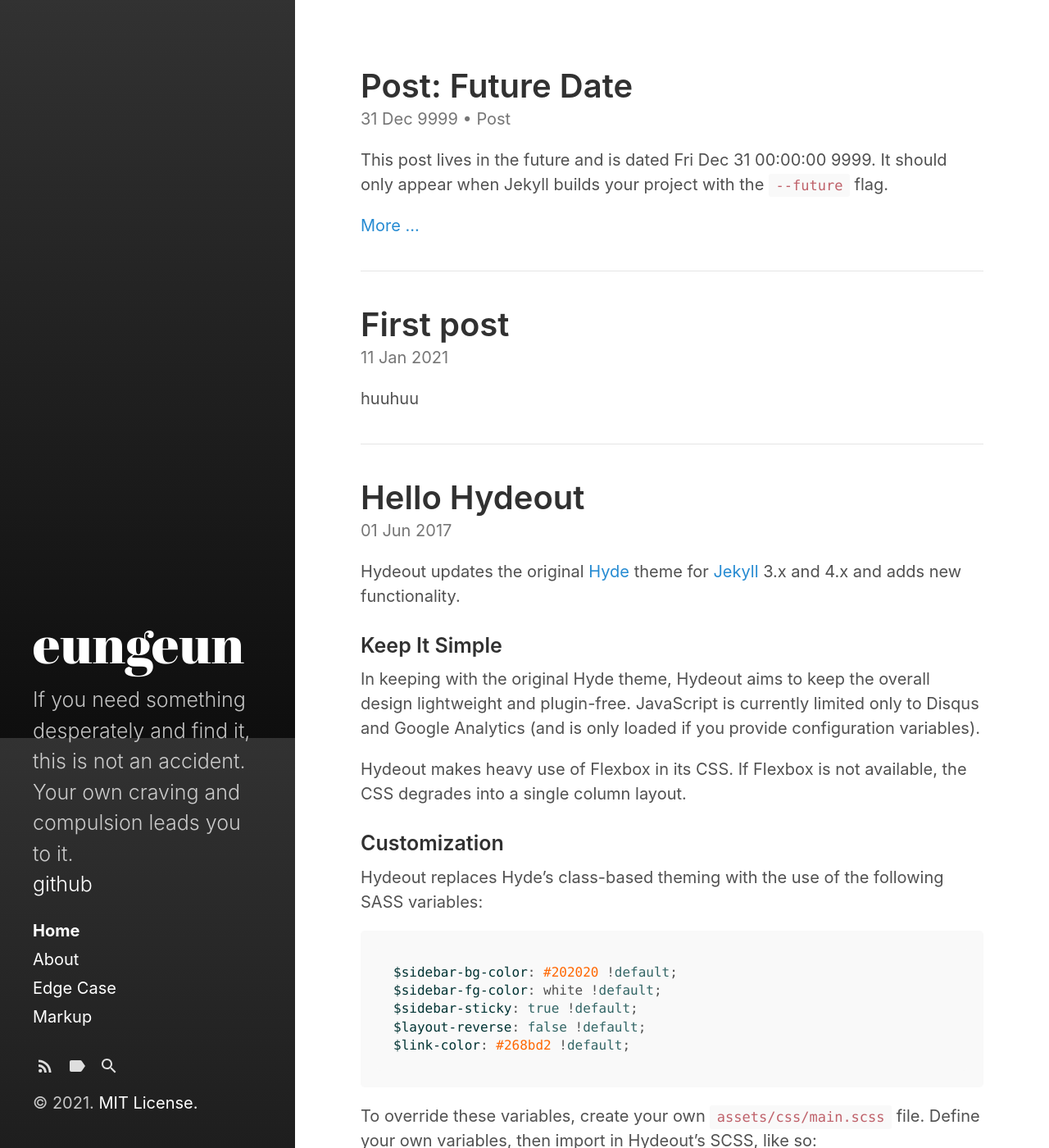
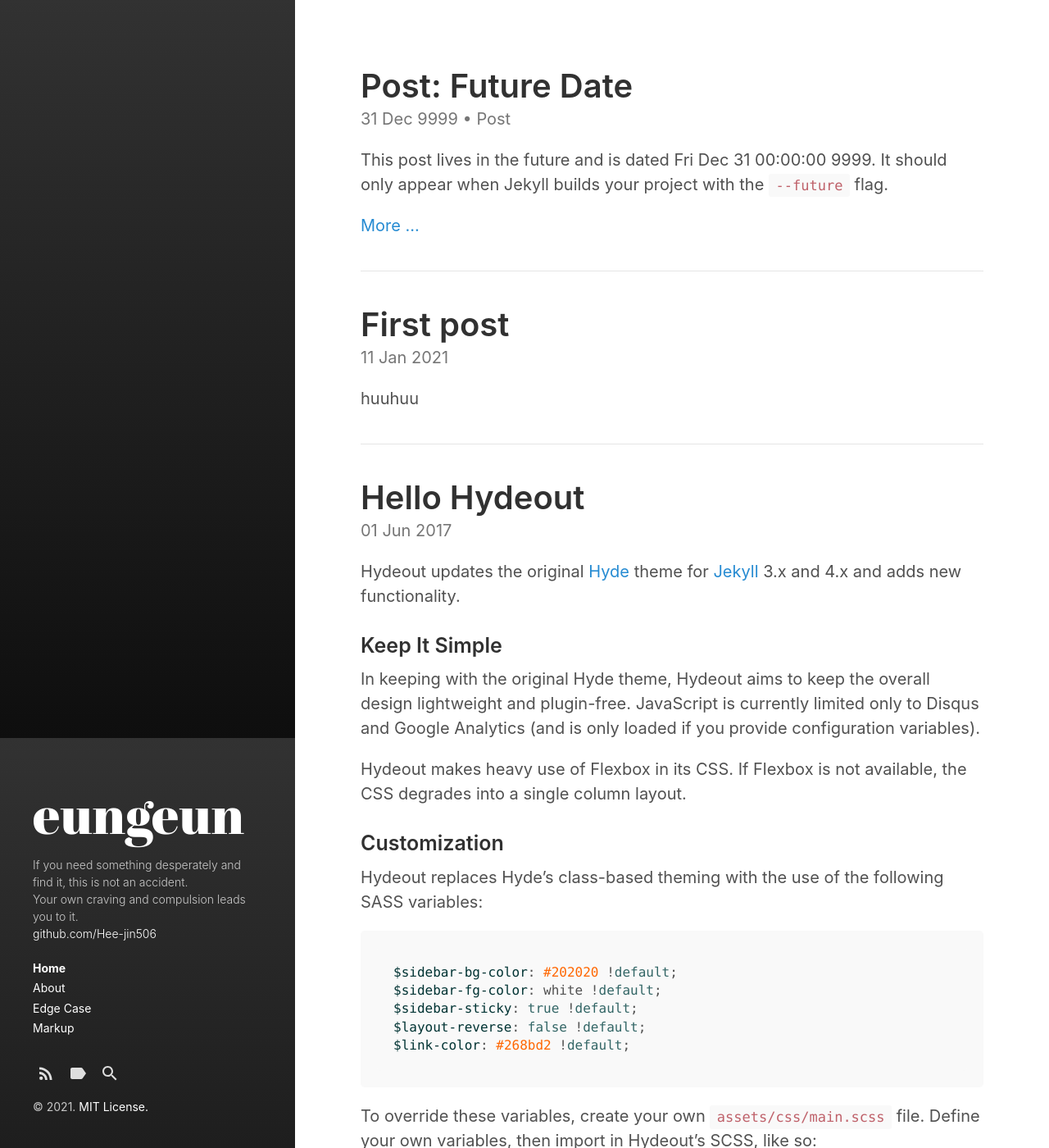
Before and after one commit to Hee-jin506/Hee-jin506.github.io, a Jekyll site: the page built from index.html, in a window 1280 px wide and 1400 px high. Shown: the whole window at 82% size. Built offline with Jekyll 4.4.1, drawn with Linux system fonts in a browser that asks for light colours; the list of posts is cut into pages by our own code.

Commit message:
adjust font-size

```diff
--- a/_config.yml
+++ b/_config.yml
@@ -5,7 +5,7 @@ highlighter:      rouge
 # Setup
 title:            eungeun
 tagline:          'A Jekyll theme'
-description:      'If you need something desperately and find it, this is not an accident.<br>Your own craving and compulsion leads you to it.<br><a href="https://github.com/Hee-jin506" target="_blank">github</a>'
+description:      'If you need something desperately and find it, this is not an accident.<br>Your own craving and compulsion leads you to it.<br><a href="https://github.com/Hee-jin506" target="_blank">github.com/Hee-jin506</a>'
 url:              https://Hee-jin506.github.io
 baseurl:          ''
                   # the optional subpath of your site, e.g. "/blog"
--- a/_sass/hydeout/_layout.scss
+++ b/_sass/hydeout/_layout.scss
@@ -75,6 +75,7 @@ body {
   header ~ *,
   header ~ nav,
   p.lead {
+    font-size: 70%;
     display: none;
   }
 }
```
